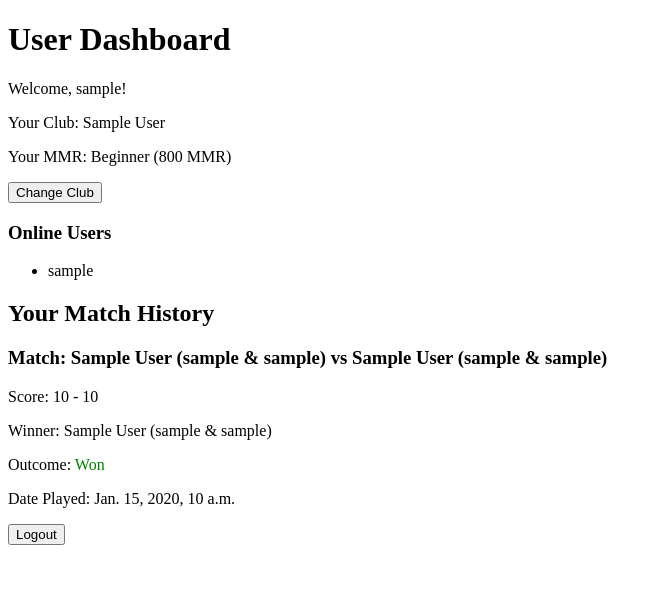
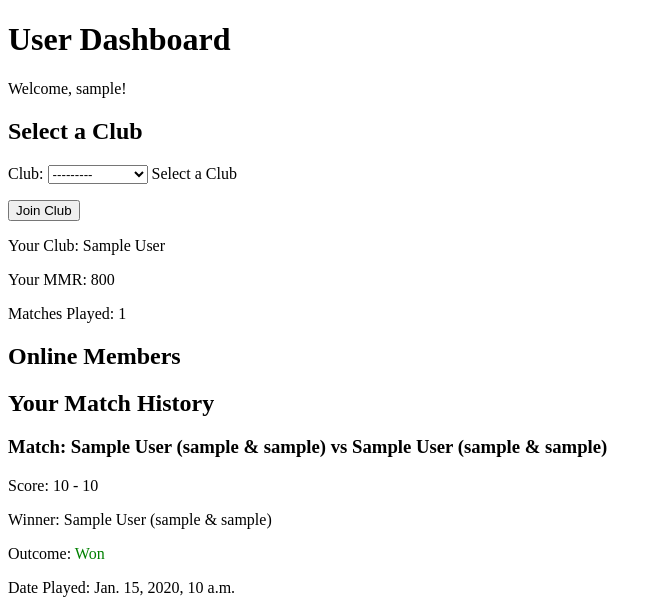
Before and after one commit to Sebercheres/badminmmr, a Django app: page /dashboard/ in a window 1280 px wide. Shown: the top 610 px of the page, without its empty margins (0-662 px from the left). Run offline with Django 5.2, Linux system fonts and the light colour scheme; a user stored in the database is signed in; tables that the repository leaves empty hold one stand-in row (values such as "Sample post").

Commit message:
functional all

```diff
--- a/accounts/templates/accounts/user_dashboard.html
+++ b/accounts/templates/accounts/user_dashboard.html
@@ -9,30 +9,25 @@
     <h1>User Dashboard</h1>
     <p>Welcome, {{ user.username }}!</p>
 
-    <!-- Club Selection Form (Displayed if no club is selected) -->
-    {% if not club %}
+
+
     <h2>Select a Club</h2>
     <form method="post">
         {% csrf_token %}
         {{ form.as_p }}
         <button type="submit">Join Club</button>
     </form>
-    {% else %}
-        <!-- Club Details (Displayed if a club is selected) -->
+
+    <!-- User Details -->
     <p>Your Club: {{ club.name }}</p>
-        <p>Your MMR: {{ user.get_mmr_display }}</p>
+    <p>Your MMR: {{ user.mmr }}</p>
+    <p>Matches Played: {{ user.played_count }}</p>
 
-        <!-- Change Club Button -->
-        <form action="{% url 'change_club' %}" method="post">
-            {% csrf_token %}
-            <button type="submit">Change Club</button>
-        </form>
-
-        <!-- Online Users List -->
-        <h3>Online Users</h3>
+    <!-- Online Members -->
+    <h2>Online Members</h2>
     <ul>
-            {% for online_user in online_users %}
-                <li>{{ online_user.username }}</li>
+        {% for member in online_members %}
+            <li>{{ member.username }} (MMR: {{ member.mmr }}, Played: {{ member.played_count }} times)</li>
         {% endfor %}
     </ul>
 
@@ -60,7 +55,6 @@
         <p>No match history available.</p>
     {% endfor %}
 
-    {% endif %}
 
     <!-- Logout Button -->
     <form action="{% url 'user_logout' %}" method="post">
--- a/accounts/urls.py
+++ b/accounts/urls.py
@@ -11,6 +11,9 @@
     path('dashboard/', views.user_dashboard, name='user_dashboard'),
     path('club/dashboard/', views.club_dashboard, name='club_dashboard'),
     path('club/create-match/', views.create_random_match, name='create_random_match'),
+    path('club/reset_count', views.reset_count, name='reset_count'),
     path('match/<int:match_id>/record-result/', views.record_match_result, name='record_match_result'),
     path('change-club/', views.change_club, name='change_club'),
+    path('logout/', views.custom_logout, name='custom_logout'),  # Custom logout URL
+    path('kick-user/<int:user_id>/', views.kick_user, name='kick_user'),  # Kick user URL
 ]
--- a/accounts/views.py
+++ b/accounts/views.py
@@ -8,7 +8,34 @@
 
 from django.shortcuts import render, redirect
 from django.contrib.auth import login
+from django.contrib import messages
+from django.db.models import Count, F, Value, IntegerField, ExpressionWrapper, Q
 from .forms import ClubRegistrationForm, UserRegistrationForm
+
+from django.contrib.auth import logout
+from django.shortcuts import redirect
+
+from collections import defaultdict
+import itertools
+import random
+
+def custom_logout(request):
+    user_logout(request)
+    return redirect('landing_page')  # Redirect to the landing page after logout
+
+
+@login_required
+def kick_user(request, user_id):
+    user_to_kick = get_object_or_404(User, id=user_id)
+    club = request.user
+
+    # Ensure the logged-in user is a club and the user to kick is in their club
+    if club.is_club and user_to_kick.club == club:
+        user_to_kick.club = None  # Remove the user from the club
+        user_to_kick.save()
+
+    return redirect('club_dashboard')  # Redirect back to Club Dashboard
+
 
 def register_club(request):
     if request.method == 'POST':
@@ -25,7 +52,9 @@
     if request.method == 'POST':
         form = UserRegistrationForm(request.POST)
         if form.is_valid():
+
             user = form.save()
+            user.is_online = True  # Set user online
             login(request, user, backend='accounts.backends.UserAuthBackend')  # Log in the user
             return redirect('user_dashboard')  # Redirect to User Dashboard
     else:
@@ -38,29 +67,31 @@
     club = user.club
     online_users = User.objects.filter(club=club, is_online=True) if club else []
 
+    # Fetch matches where the user participated and are associated with the current club
+    user_matches = Match.objects.filter(
+        (models.Q(team1__player1=user, team1__player2__club=club) |
+         models.Q(team1__player2=user, team1__player1__club=club) |
+         models.Q(team2__player1=user, team2__player2__club=club) |
+         models.Q(team2__player2=user, team2__player1__club=club))
+    ).order_by('-date_played')  # Order by most recent matches first
+
+    # Club selection form
     if request.method == 'POST':
         form = ClubSelectionForm(request.POST)
         if form.is_valid():
             club = form.cleaned_data['club']
             user.club = club
+            user.played_count = 0  # Reset played_count when changing clubs
             user.save()
             return redirect('user_dashboard')  # Refresh the page after selecting a club
     else:
         form = ClubSelectionForm()
 
-     # Fetch matches where the user participated and at this club
-    user_matches = Match.objects.filter(
-        (models.Q(team1__player1=user) & models.Q(team1__player1__club=club)) |
-        (models.Q(team1__player2=user) & models.Q(team1__player2__club=club)) |
-        (models.Q(team2__player1=user) & models.Q(team2__player1__club=club)) |
-        (models.Q(team2__player2=user) & models.Q(team2__player2__club=club))
-    ).order_by('-date_played')  # Order by most recent matches first
-
     return render(request, 'accounts/user_dashboard.html', {
         'club': club,
         'online_users': online_users,
+        'user_matches': user_matches,
         'form': form,
-        'user_matches': user_matches,  # Pass user matches to the template
     })
 
 @login_required
@@ -77,38 +108,141 @@
         'match_history': match_history,  # Pass match history to the template
     })
 
-# Create Random Match
 @login_required
 def create_random_match(request):
     club = request.user
-    online_users = User.objects.filter(club=club, is_online=True)
 
-    if online_users.count() >= 4:
-        # Randomly select 4 unique players
-        selected_players = list(online_users.order_by('?')[:4])
-
-        # Get or create Team 1
-        team1, created1 = Team.objects.get_or_create(
-            player1=selected_players[0],
-            player2=selected_players[1],
-            defaults={
-                'name': f"Team {selected_players[0].username} & {selected_players[1].username}",
-            }
+    try:
+        # Get all ongoing matches in this club
+        ongoing_matches = Match.objects.filter(
+            Q(team1__player1__club=club) |
+            Q(team1__player2__club=club) |
+            Q(team2__player1__club=club) |
+            Q(team2__player2__club=club),
+            winner__isnull=True
         )
 
-        # Get or create Team 2
-        team2, created2 = Team.objects.get_or_create(
-            player1=selected_players[2],
-            player2=selected_players[3],
-            defaults={
-                'name': f"Team {selected_players[2].username} & {selected_players[3].username}",
-            }
-        )
+        busy_players = set()
+        for match in ongoing_matches:
+            busy_players.update([
+                match.team1.player1_id,
+                match.team1.player2_id,
+                match.team2.player1_id,
+                match.team2.player2_id
+            ])
 
-        # Create a match
-        Match.objects.create(team1=team1, team2=team2)
+        available_players = User.objects.filter(
+            club=club,
+            is_online=True
+        ).exclude(
+            id__in=busy_players
+        ).order_by('played_count')  # Order by played_count directly
 
-    return redirect('club_dashboard')  # Redirect back to Club Dashboard
+        if available_players.count() < 4:
+            messages.warning(request, "Not enough available players (need at least 4).")
+            return redirect('club_dashboard')
+
+        # Convert to list for easier manipulation
+        players_ordered = list(available_players)
+
+        match_created = False
+        max_attempts = 10  # Prevent infinite loops
+        attempt = 0
+
+        while not match_created and attempt < max_attempts:
+            attempt += 1
+
+            # Shuffle players while maintaining the played_count order
+            # We'll group players with similar played_counts and shuffle within groups
+            groups = {}
+            for player in players_ordered:
+                if player.played_count not in groups:
+                    groups[player.played_count] = []
+                groups[player.played_count].append(player)
+
+            # Rebuild the list with shuffled groups
+            shuffled_players = []
+            for count in sorted(groups.keys()):
+                random.shuffle(groups[count])
+                shuffled_players.extend(groups[count])
+
+            # Try to find a group where the first 4 players have similar play counts
+            for i in range(len(shuffled_players) - 3):
+                candidate_group = shuffled_players[i:i+4]
+                max_diff = max(p.played_count for p in candidate_group) - min(p.played_count for p in candidate_group)
+
+                # Allow some flexibility in play count difference
+                if max_diff <= 2:
+                    # Try all possible team combinations
+                    team_pairings = [
+                        ((candidate_group[0], candidate_group[1]), (candidate_group[2], candidate_group[3])),
+                        ((candidate_group[0], candidate_group[2]), (candidate_group[1], candidate_group[3])),
+                        ((candidate_group[0], candidate_group[3]), (candidate_group[1], candidate_group[2])),
+                    ]
+                    random.shuffle(team_pairings)
+
+                    for team1_players, team2_players in team_pairings:
+                        team1, _ = Team.objects.get_or_create(
+                            player1=team1_players[0],
+                            player2=team1_players[1],
+                            defaults={'name': f"Team {team1_players[0].username} & {team1_players[1].username}"}
+                        )
+                        team2, _ = Team.objects.get_or_create(
+                            player1=team2_players[0],
+                            player2=team2_players[1],
+                            defaults={'name': f"Team {team2_players[0].username} & {team2_players[1].username}"}
+                        )
+
+                        # Avoid repeating match combos
+                        if not Match.objects.filter(
+                            Q(team1=team1, team2=team2) | Q(team1=team2, team2=team1)
+                        ).exists():
+                            Match.objects.create(team1=team1, team2=team2)
+                            messages.success(request, "New match created successfully!")
+                            match_created = True
+                            break
+
+                    if match_created:
+                        break
+
+            if not match_created:
+                # If we couldn't find a perfect group, try with the 4 least played players
+                candidate_group = players_ordered[:4]
+
+                team_pairings = [
+                    ((candidate_group[0], candidate_group[1]), (candidate_group[2], candidate_group[3])),
+                    ((candidate_group[0], candidate_group[2]), (candidate_group[1], candidate_group[3])),
+                    ((candidate_group[0], candidate_group[3]), (candidate_group[1], candidate_group[2])),
+                ]
+                random.shuffle(team_pairings)
+
+                for team1_players, team2_players in team_pairings:
+                    team1, _ = Team.objects.get_or_create(
+                        player1=team1_players[0],
+                        player2=team1_players[1],
+                        defaults={'name': f"Team {team1_players[0].username} & {team1_players[1].username}"}
+                    )
+                    team2, _ = Team.objects.get_or_create(
+                        player1=team2_players[0],
+                        player2=team2_players[1],
+                        defaults={'name': f"Team {team2_players[0].username} & {team2_players[1].username}"}
+                    )
+
+                    if not Match.objects.filter(
+                        Q(team1=team1, team2=team2) | Q(team1=team2, team2=team1)
+                    ).exists():
+                        Match.objects.create(team1=team1, team2=team2)
+                        messages.success(request, "New match created successfully!")
+                        match_created = True
+                        break
+
+        if not match_created:
+            messages.warning(request, "No valid new match combination could be formed.")
+
+    except Exception as e:
+        messages.error(request, f"Error creating match: {str(e)}")
+
+    return redirect('club_dashboard')
 
 @login_required
 def record_match_result(request, match_id):
@@ -123,10 +257,17 @@
         match.winner = match.team1 if team1_score > team2_score else match.team2
         match.save()
 
-        # Increment played_count for all players in the match
-        players = [match.team1.player1, match.team1.player2, match.team2.player1, match.team2.player2]
-        for player in players:
-            player.played_count += 1
+        # Update MMR for players in the winning team (+25)
+        for player in [match.winner.player1, match.winner.player2]:
+            player.mmr += 25
+            player.played_count += 1  # Increment played count
+            player.save()
+
+        # Update MMR for players in the losing team (-25)
+        losing_team = match.team2 if match.winner == match.team1 else match.team1
+        for player in [losing_team.player1, losing_team.player2]:
+            player.played_count += 1  # Increment played count
+            player.mmr = max(player.mmr - 25, 0)  # Ensure MMR doesn't go below 0
             player.save()
 
     return redirect('club_dashboard')  # Redirect back to Club Dashboard
@@ -178,3 +319,12 @@
     user.club = None
     user.save()
     return redirect('user_dashboard')
+
+@login_required
+def reset_count(request):
+    club = request.user
+    online_members = User.objects.filter(club=club, is_online=True)
+    for member in online_members:
+        member.played_count = 0
+        member.save()
+    return redirect('club_dashboard')
--- a/mysite/settings.py
+++ b/mysite/settings.py
@@ -27,6 +27,9 @@
 
 ALLOWED_HOSTS = []
 
+# Set session expiry to 3 hours (3 hours * 60 minutes * 60 seconds)
+SESSION_COOKIE_AGE = 3 * 60 * 60
+SESSION_EXPIRE_AT_BROWSER_CLOSE = True
 
 # Application definition
 
@@ -48,6 +51,7 @@
     'django.contrib.auth.middleware.AuthenticationMiddleware',
     'django.contrib.messages.middleware.MessageMiddleware',
     'django.middleware.clickjacking.XFrameOptionsMiddleware',
+    'django.contrib.sessions.middleware.SessionMiddleware',
 ]
 
 ROOT_URLCONF = 'mysite.urls'
```
Also changed, not shown: accounts/templates/accounts/club_dashboard.html (+51 -1 lines). Lines whose indentation alone changed are shown as unchanged.
